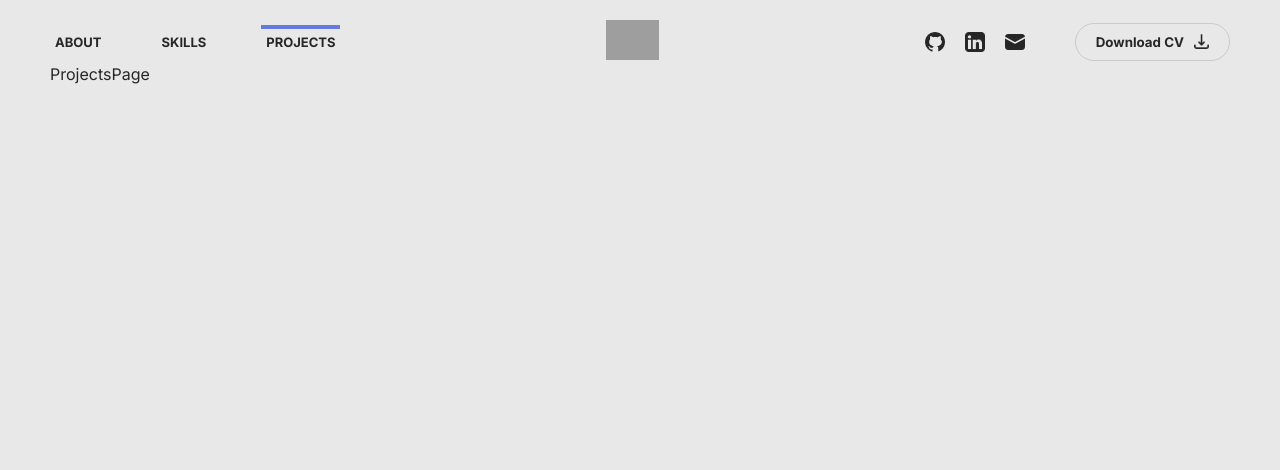
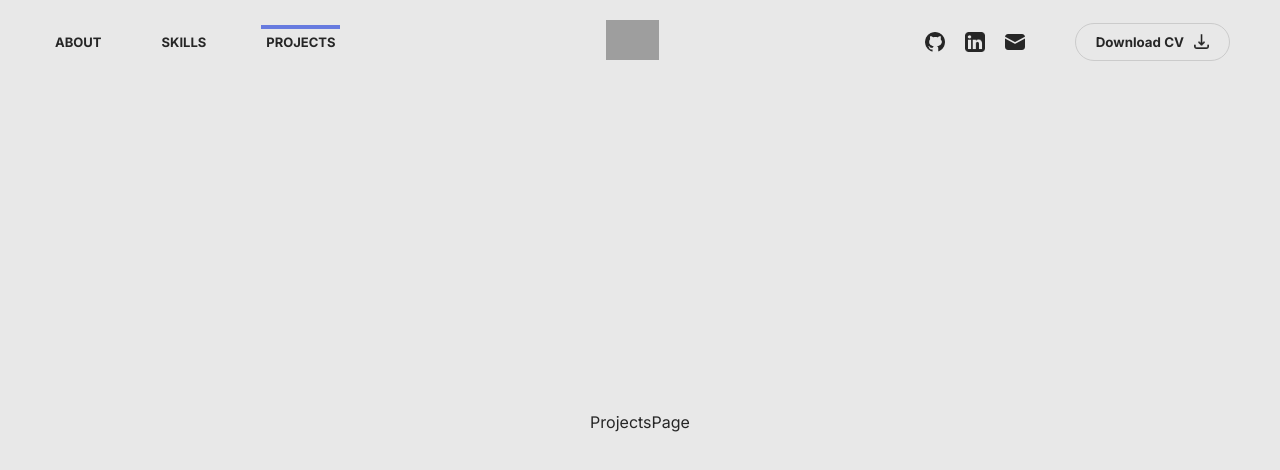
Before and after one commit to marielle-lopez/portfolio, a React (Vite) app: page /projects in a window 1280 px wide. Shown: the top 470 px of the page. Built offline with nearby package versions, Linux system fonts and the light colour scheme; grey boxes are pictures that could not be loaded.

Commit message:
implemented MainWrapper

```diff
--- a/src/pages/AboutPage/AboutPage.jsx
+++ b/src/pages/AboutPage/AboutPage.jsx
@@ -1,5 +1,7 @@
+import MainWrapper from "../../containers/MainWrapper/MainWrapper";
+
 const AboutPage = () => {
-  return <main>AboutPage</main>;
+  return <MainWrapper>AboutPage</MainWrapper>;
 };
 
 export default AboutPage;
--- a/src/pages/ProjectsPage/ProjectsPage.jsx
+++ b/src/pages/ProjectsPage/ProjectsPage.jsx
@@ -1,5 +1,7 @@
+import MainWrapper from "../../containers/MainWrapper/MainWrapper";
+
 const ProjectsPage = () => {
-  return <main>ProjectsPage</main>;
+  return <MainWrapper>ProjectsPage</MainWrapper>;
 };
 
 export default ProjectsPage;
--- a/src/pages/SkillsPage/SkillsPage.jsx
+++ b/src/pages/SkillsPage/SkillsPage.jsx
@@ -1,5 +1,7 @@
+import MainWrapper from "../../containers/MainWrapper/MainWrapper";
+
 const SkillsPage = () => {
-  return <main>SkillsPage</main>;
+  return <MainWrapper>SkillsPage</MainWrapper>;
 };
 
 export default SkillsPage;
```
